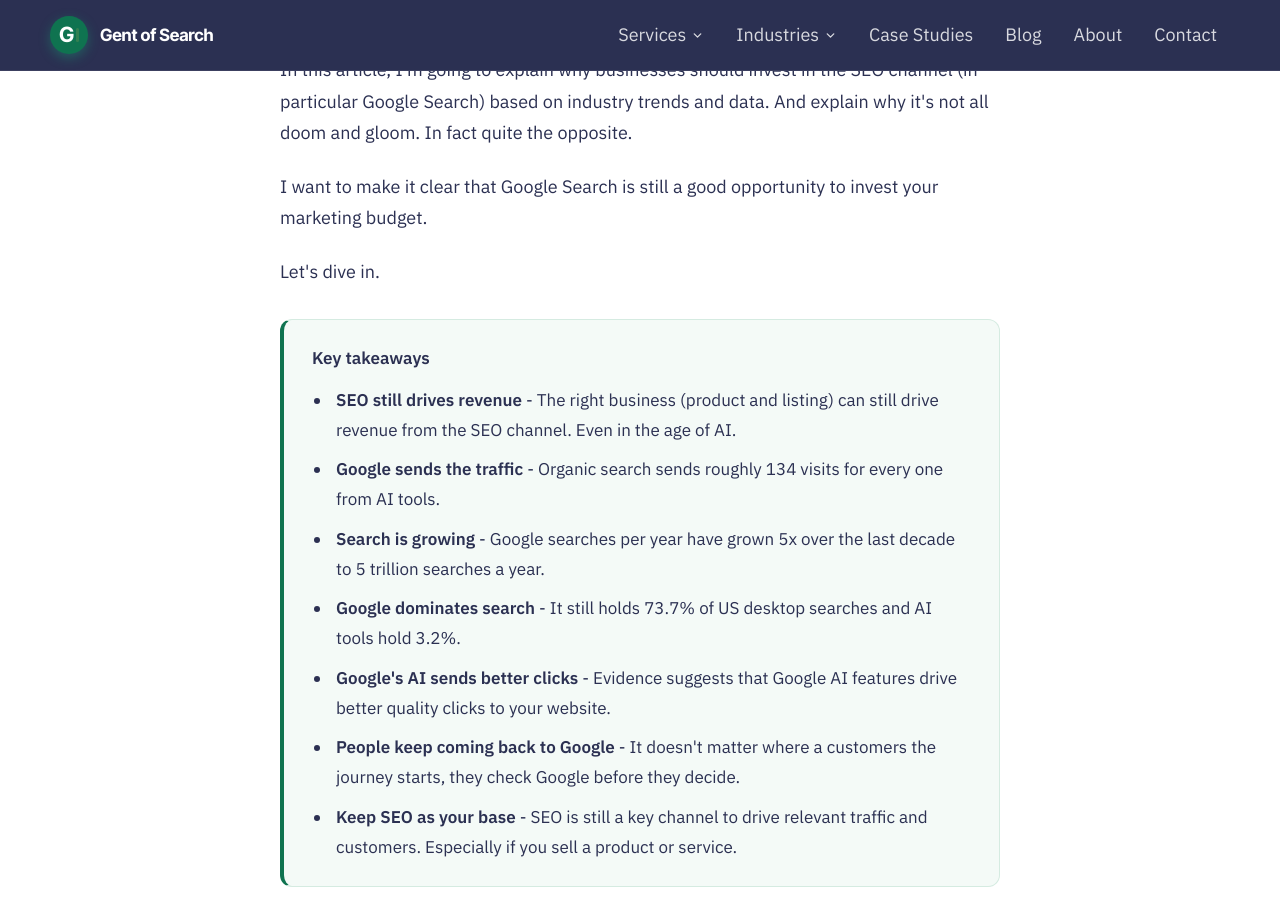
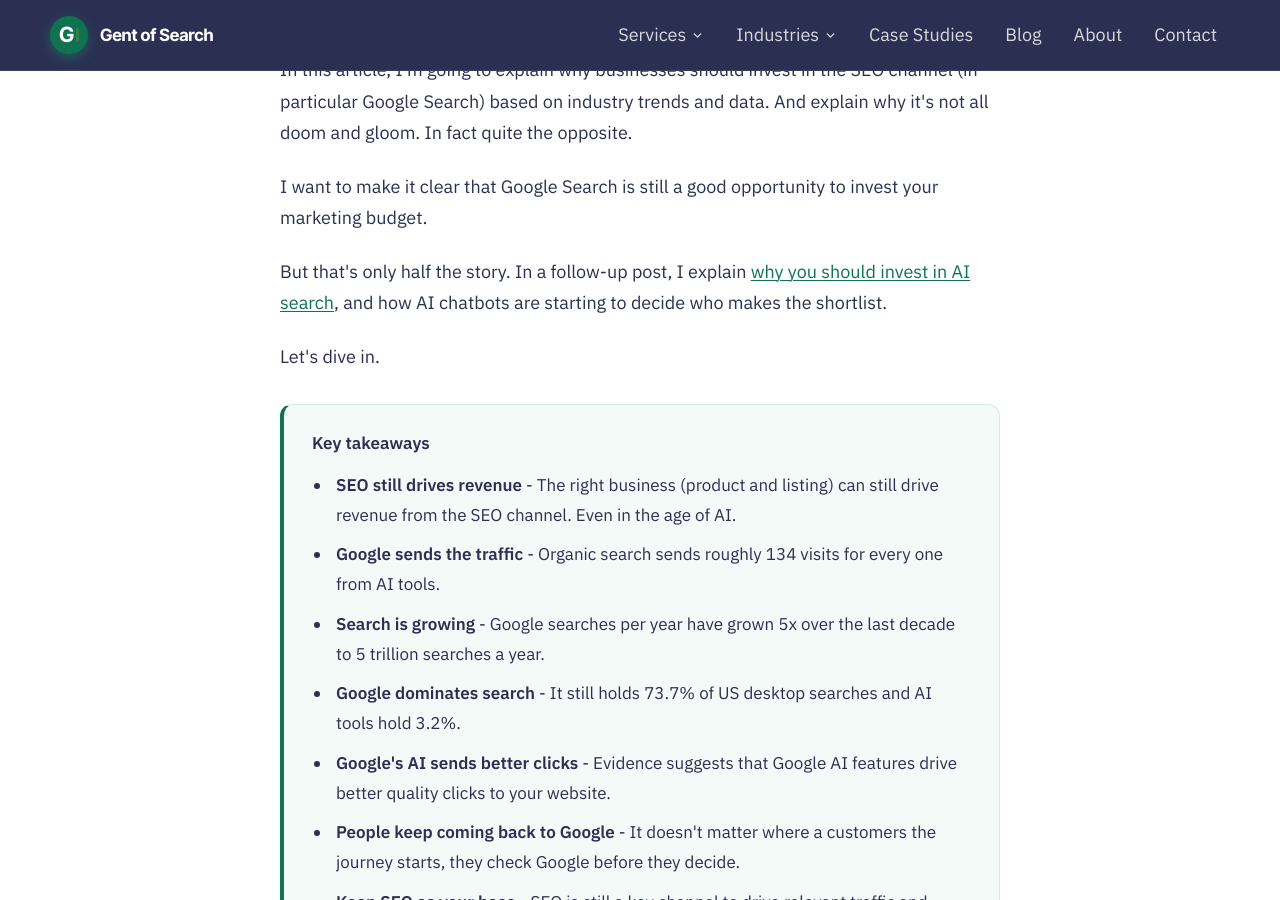
Before and after one commit to Gent-of-Search/gentofsearch.com, a Jekyll site: the page built from _posts/2026-11-16-why-you-should-still-invest-in-seo.md, in a window 1280 px wide and 900 px high, scrolled down 545 px. Built offline with Jekyll 4.4.1, drawn with Linux system fonts in a browser that asks for light colours.

Commit message:
Link Why Invest in SEO intro to Why Invest in AI Search
Co-Authored-By: Claude Opus 5.5 <noreply@anthropic.com>

```diff
--- a/_posts/2026-11-16-why-you-should-still-invest-in-seo.md
+++ b/_posts/2026-11-16-why-you-should-still-invest-in-seo.md
@@ -13,6 +13,7 @@ image_alt: "Bar chart: among companies that rely on Google organic search, produ
 <p>But industry data tells a different story: <strong>Google Search is still where people go for answers, and it's still growing.</strong></p>
 <p>In this article, I'm going to explain why businesses should invest in the SEO channel (in particular Google Search) based on industry trends and data. And explain why it's not all doom and gloom. In fact quite the opposite.</p>
 <p>I want to make it clear that Google Search is still a good opportunity to invest your marketing budget.</p>
+<p>But that's only half the story. In a follow-up post, I explain <a href="{{ '/blog/why-invest-in-ai-search/' | relative_url }}" target="_blank" rel="noopener">why you should invest in AI search</a>, and how AI chatbots are starting to decide who makes the shortlist.</p>
 <p>Let's dive in.</p>
 
 <blockquote class="takeaway key-takeaways">
```
